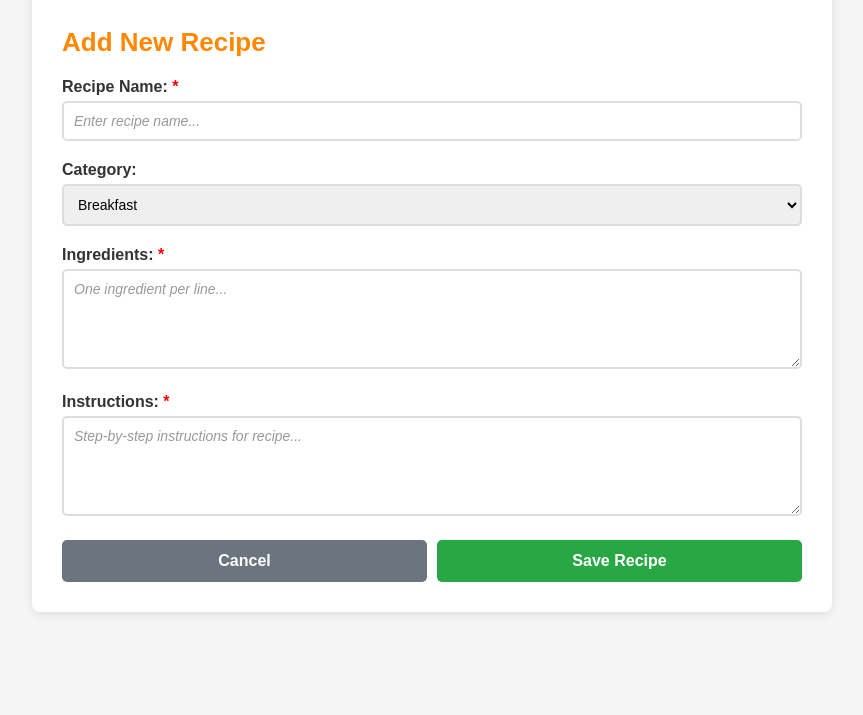
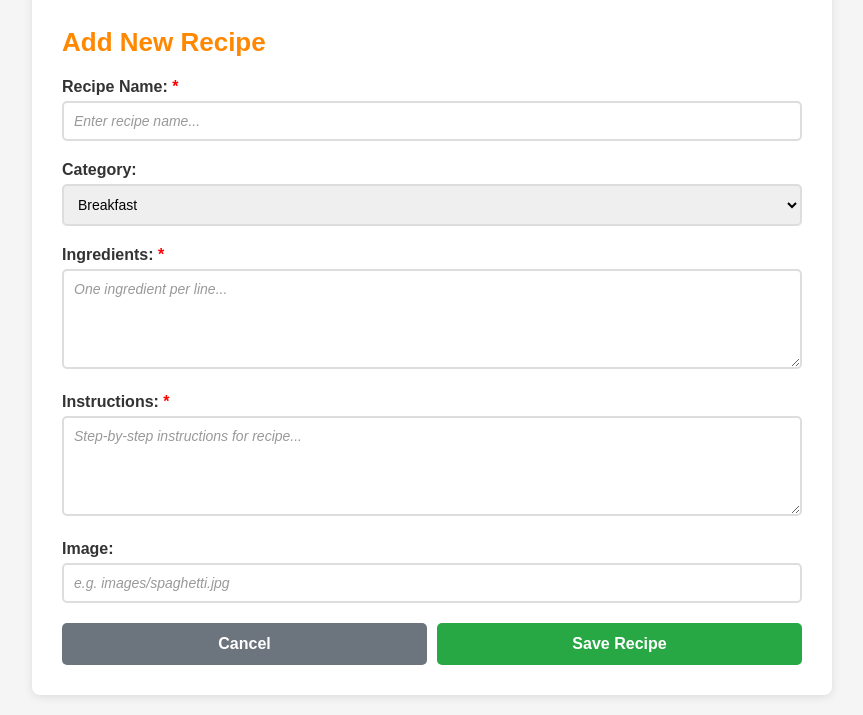
Before and after one commit to BasslerT/recipe-manager, a plain HTML site: page recipe-manager.html in a window 1280 px wide. Both pictures are taken after a click on the button "+ Add Recipe". Shown: the part 98-813 px from the top of the page, without its empty margins (208-1071 px from the left). Drawn offline with Linux system fonts and the light colour scheme; no server answers.

Commit message:
Add image field to add and view recipe pages

```diff
--- a/recipe-manager.html
+++ b/recipe-manager.html
@@ -64,6 +64,12 @@
                     <textarea id="instructionsInput" class="form-textarea" placeholder="Step-by-step instructions for recipe..."></textarea>
                 </div>
 
+                <!-- Image path -->
+                <div class="form-group">
+                    <label class="form-label">Image:</label>
+                    <input type="text" id="imageInput" class="form-input" placeholder="e.g. images/spaghetti.jpg">
+                </div>
+
                 <!-- Buttons -->
                 <div class="button-row">
                     <button id="cancelBtn" class="btn-cancel">Cancel</button>
@@ -76,6 +82,9 @@
                 <!-- Recipe title -->
                 <h2 id="viewTitle" class="page-title"></h2>
                 <p id="viewCategory" class="category-text"></p>
+
+                <!-- Recipe image -->
+                <img id="viewImage" src="" style="display: none; max-width: 100%; border-radius: 8px; margin-bottom: 20px;">
 
                 <!-- Ingredients section -->
                 <div class="recipe-section">
```
